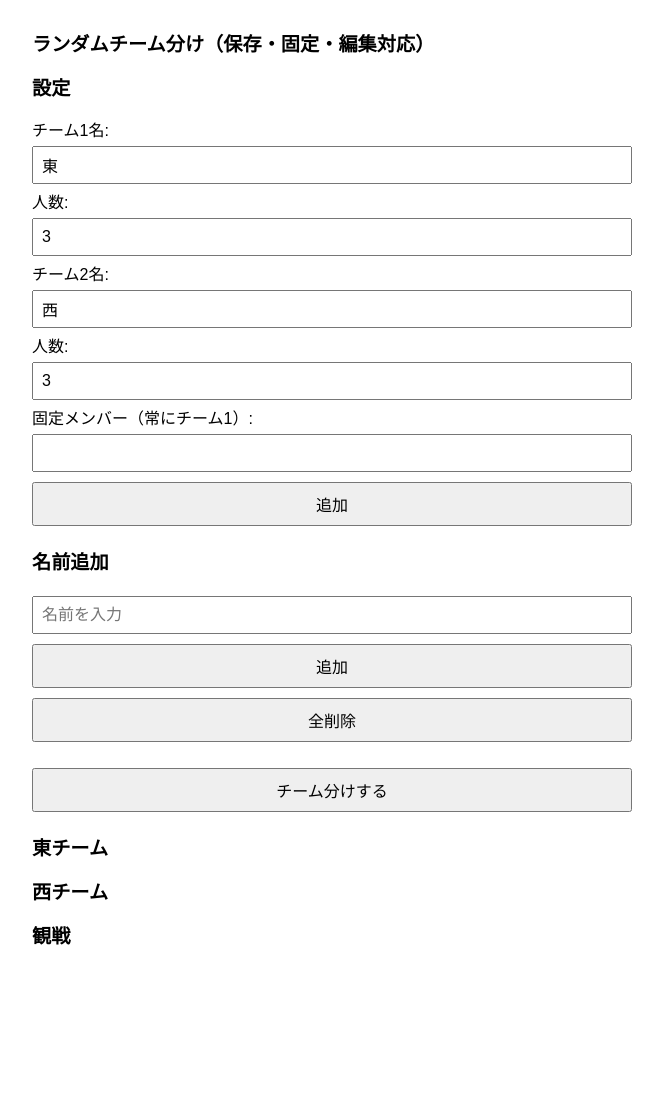
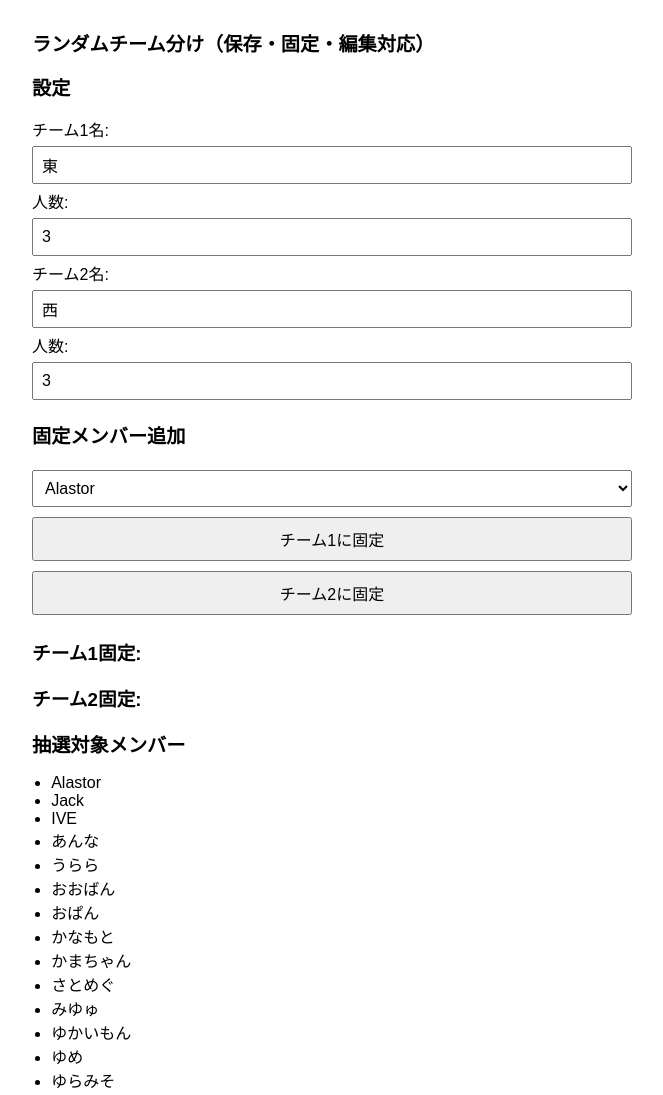
Before and after one commit to urara-drsp/team-splitter, a plain HTML site: page index.html in a window 1280 px wide. Shown: the top 1095 px of the page, without its empty margins (308-971 px from the left). Before the commit the page ends 981 px from the top, so only its background shows below. Drawn offline with Linux system fonts and the light colour scheme.

Commit message:
Add files via upload

```diff
--- a/index.html
+++ b/index.html
@@ -11,42 +11,58 @@
             max-width: 600px;
             margin: auto;
         }
-    input, button {
+
+        input, button, select {
             margin: 5px 0;
             padding: 0.5em;
             font-size: 1em;
             width: 100%;
             box-sizing: border-box;
         }
+
         ul {
             padding-left: 1.2em;
         }
+
         h1, h2 {
             font-size: 1.2em;
         }
+
         button {
             cursor: pointer;
+        }
+
+        .section {
+            margin-top: 1em;
         }
     </style>
 </head>
 <body>
     <h1>ランダムチーム分け（保存・固定・編集対応）</h1>
 
+    <div class="section">
         <h2>設定</h2>
         チーム1名: <input type="text" id="team1Name" value="東">
         人数: <input type="number" id="team1Size" value="3" min="1"><br>
         チーム2名: <input type="text" id="team2Name" value="西">
-  人数: <input type="number" id="team2Size" value="3" min="1"><br>
+        人数: <input type="number" id="team2Size" value="3" min="1">
+    </div>
 
-  固定メンバー（常にチーム1）: <input type="text" id="fixedName">
-  <button onclick="addFixedName()">追加</button>
-  <ul id="fixedList"></ul>
+    <div class="section">
+        <h2>固定メンバー追加</h2>
+        <select id="fixedSelector"></select>
+        <button onclick="addFixedName(1)">チーム1に固定</button>
+        <button onclick="addFixedName(2)">チーム2に固定</button>
+        <h3>チーム1固定:</h3>
+        <ul id="fixedList1"></ul>
+        <h3>チーム2固定:</h3>
+        <ul id="fixedList2"></ul>
+    </div>
 
-  <h2>名前追加</h2>
-  <input type="text" id="nameInput" placeholder="名前を入力">
-  <button onclick="addName()">追加</button>
-  <button onclick="clearNames()">全削除</button>
+    <div class="section">
+        <h2>抽選対象メンバー</h2>
         <ul id="nameList"></ul>
+    </div>
 
     <button onclick="shuffleAndDisplay()">チーム分けする</button>
 
@@ -60,77 +76,83 @@
     <ul id="spectators"></ul>
 
     <script>
-    function getSavedNames() {
-      const saved = localStorage.getItem("names");
-      return saved ? JSON.parse(saved) : [];
+        const defaultNames = [
+            "Alastor", "Jack", "IVE", "あんな", "うらら", "おおばん", "おぱん", "かなもと", "かまちゃん", "さとめぐ",
+            "みゆゅ", "ゆかいもん", "ゆめ", "ゆらみそ", "ゆりこ", "りにゃ", "正気"
+        ];
+
+        function initData() {
+            if (!localStorage.getItem("names")) {
+                localStorage.setItem("names", JSON.stringify(defaultNames));
             }
-
-    function saveNames(names) {
-      localStorage.setItem("names", JSON.stringify(names));
+            if (!localStorage.getItem("fixed1")) {
+                localStorage.setItem("fixed1", JSON.stringify([]));
             }
-
-    function getFixedNames() {
-      const saved = localStorage.getItem("fixedNames");
-      return saved ? JSON.parse(saved) : [];
-    }
-
-    function saveFixedNames(names) {
-      localStorage.setItem("fixedNames", JSON.stringify(names));
-    }
-
-    function renderNames() {
-      const names = getSavedNames();
-      const list = document.getElementById("nameList");
-      list.innerHTML = names.map((name, index) => `<li>${name} <button onclick=\"removeName(${index})\">削除</button></li>`).join('');
-    }
-
-    function renderFixedNames() {
-      const fixed = getFixedNames();
-      const list = document.getElementById("fixedList");
-      list.innerHTML = fixed.map((name, index) => `<li>${name} <button onclick=\"removeFixedName(${index})\">削除</button></li>`).join('');
-    }
-
-    function addName() {
-      const input = document.getElementById("nameInput");
-      const name = input.value.trim();
-      if (name) {
-        const names = getSavedNames();
-        names.push(name);
-        saveNames(names);
-        renderNames();
-        input.value = "";
+            if (!localStorage.getItem("fixed2")) {
+                localStorage.setItem("fixed2", JSON.stringify([]));
             }
         }
 
-    function removeName(index) {
-      const names = getSavedNames();
-      names.splice(index, 1);
-      saveNames(names);
-      renderNames();
+        function getNames() {
+            return JSON.parse(localStorage.getItem("names")) || [];
         }
 
-    function clearNames() {
-      localStorage.removeItem("names");
-      renderNames();
+        function getFixed(team) {
+            return JSON.parse(localStorage.getItem("fixed" + team)) || [];
         }
 
-    function addFixedName() {
-      const input = document.getElementById("fixedName");
-      const name = input.value.trim();
-      if (name) {
-        const fixed = getFixedNames();
-        fixed.push(name);
-        saveFixedNames(fixed);
-        renderFixedNames();
-        input.value = "";
-      }
+        function saveFixed(team, list) {
+            localStorage.setItem("fixed" + team, JSON.stringify(list));
         }
 
-    function removeFixedName(index) {
-      const fixed = getFixedNames();
+        function updateSelectors() {
+            const all = getNames();
+            const fixed1 = getFixed(1);
+            const fixed2 = getFixed(2);
+            const available = all.filter(name => !fixed1.includes(name) && !fixed2.includes(name));
+
+            const selector = document.getElementById("fixedSelector");
+            selector.innerHTML = available.map(name => `<option value="${name}">${name}</option>`).join('');
+        }
+
+        function renderFixedLists() {
+            const list1 = getFixed(1);
+            const list2 = getFixed(2);
+            const ul1 = document.getElementById("fixedList1");
+            const ul2 = document.getElementById("fixedList2");
+
+            ul1.innerHTML = list1.map((name, i) => `<li>${name} <button onclick="removeFixed(${i}, 1)">削除</button></li>`).join('');
+            ul2.innerHTML = list2.map((name, i) => `<li>${name} <button onclick="removeFixed(${i}, 2)">削除</button></li>`).join('');
+        }
+
+        function renderNameList() {
+            const all = getNames();
+            const fixed1 = getFixed(1);
+            const fixed2 = getFixed(2);
+            const randomList = all.filter(name => !fixed1.includes(name) && !fixed2.includes(name));
+            const list = document.getElementById("nameList");
+            list.innerHTML = randomList.map(name => `<li>${name}</li>`).join('');
+        }
+
+        function addFixedName(team) {
+            const selector = document.getElementById("fixedSelector");
+            const name = selector.value;
+            if (!name) return;
+            const fixed = getFixed(team);
+            fixed.push(name);
+            saveFixed(team, fixed);
+            updateSelectors();
+            renderFixedLists();
+            renderNameList();
+        }
+
+        function removeFixed(index, team) {
+            const fixed = getFixed(team);
             fixed.splice(index, 1);
-      saveFixedNames(fixed);
-      renderFixedNames();
+            saveFixed(team, fixed);
+            updateSelectors();
+            renderFixedLists();
+            renderNameList();
         }
 
         function shuffle(array) {
@@ -146,19 +168,16 @@
             const team1Size = parseInt(document.getElementById("team1Size").value);
             const team2Size = parseInt(document.getElementById("team2Size").value);
 
-      const all = getSavedNames();
-      const fixed = getFixedNames();
+            const all = getNames();
+            const fixed1 = getFixed(1);
+            const fixed2 = getFixed(2);
+            const pool = all.filter(name => !fixed1.includes(name) && !fixed2.includes(name));
 
-      // 固定されたメンバーは team1 に先に入れる
-      const rest = all.filter(name => !fixed.includes(name));
-      shuffle(rest);
+            shuffle(pool);
 
-      const team1 = [...fixed];
-      const remainingForTeam1 = team1Size - team1.length;
-      team1.push(...rest.splice(0, remainingForTeam1));
-
-      const team2 = rest.splice(0, team2Size);
-      const spectators = rest;
+            const team1 = [...fixed1, ...pool.splice(0, team1Size - fixed1.length)];
+            const team2 = [...fixed2, ...pool.splice(0, team2Size - fixed2.length)];
+            const spectators = pool;
 
             document.getElementById("team1Header").innerText = team1Name;
             document.getElementById("team2Header").innerText = team2Name;
@@ -168,8 +187,11 @@
             document.getElementById("spectators").innerHTML = spectators.map(name => `<li>${name}</li>`).join('');
         }
 
-    renderNames();
-    renderFixedNames();
+        // 初期化
+        initData();
+        updateSelectors();
+        renderFixedLists();
+        renderNameList();
     </script>
 </body>
 </html>
```
Lines whose indentation alone changed are shown as unchanged.
